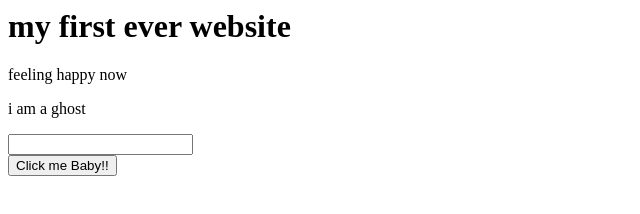
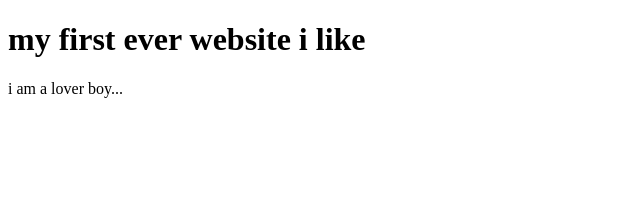
Before and after one commit to nafiulhoq/My-First-Website, a plain HTML site: page index.html in a window 1280 px wide. Shown: the whole page, without its empty margins (0-640 px from the left). Drawn offline with Linux system fonts and the light colour scheme.

Commit message:
text updated

```diff
--- a/index.html
+++ b/index.html
@@ -1,6 +1,12 @@
-<h1>my first ever website</h1>
-<p>feeling happy now </p>
-<p>i am a ghost</p>
-<input type="text">
-<br>
-<button>Click me Baby!!</button>
+<!DOCTYPE html>
+<html lang="en">
+<head>
+    <meta charset="UTF-8">
+    <meta name="viewport" content="width=device-width, initial-scale=1.0">
+    <title>Document</title>
+</head>
+<body>
+    <h1>my first ever website i like </h1>
+    <p> i am a lover boy...</p>
+</body>
+</html>
```
